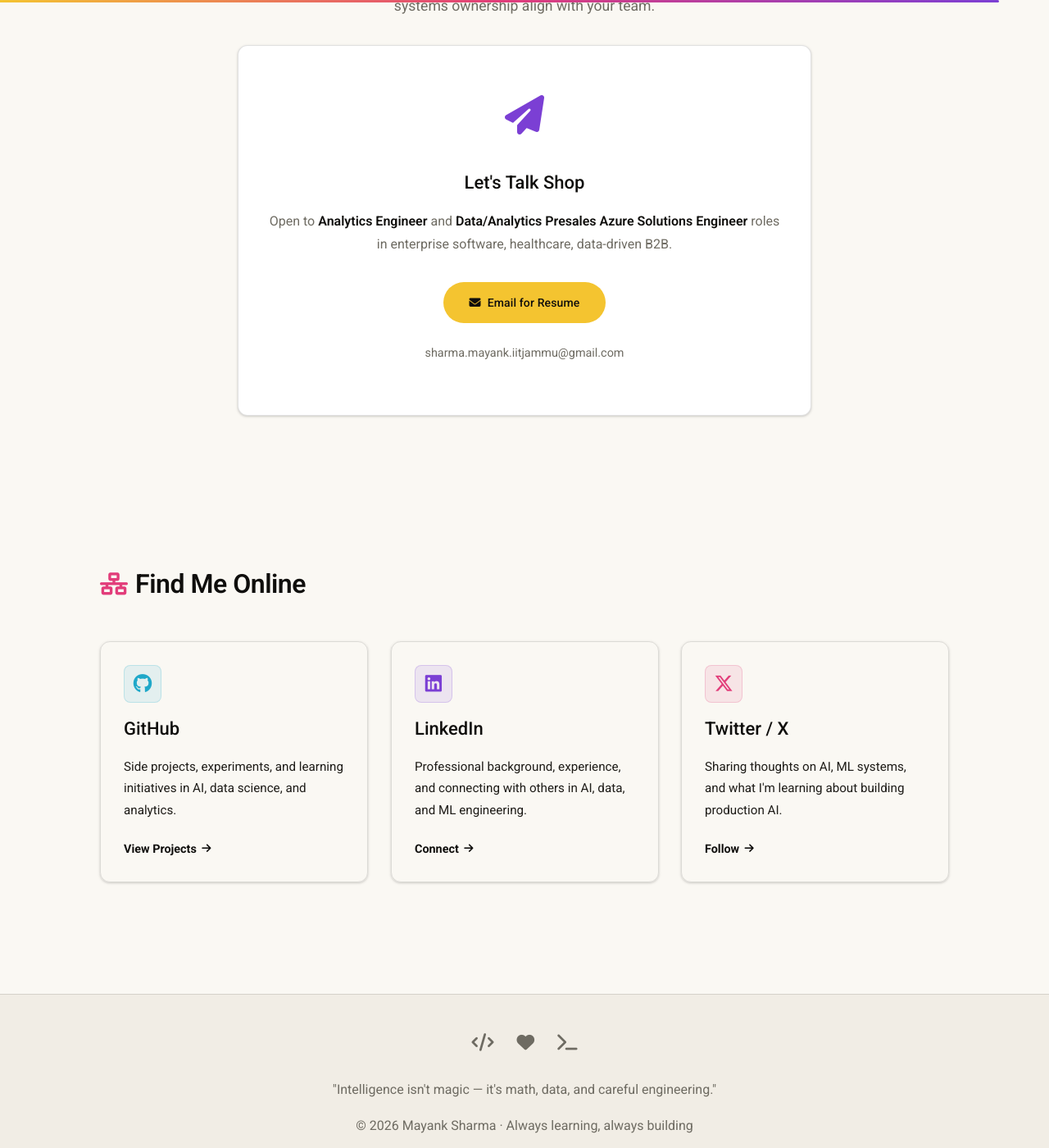
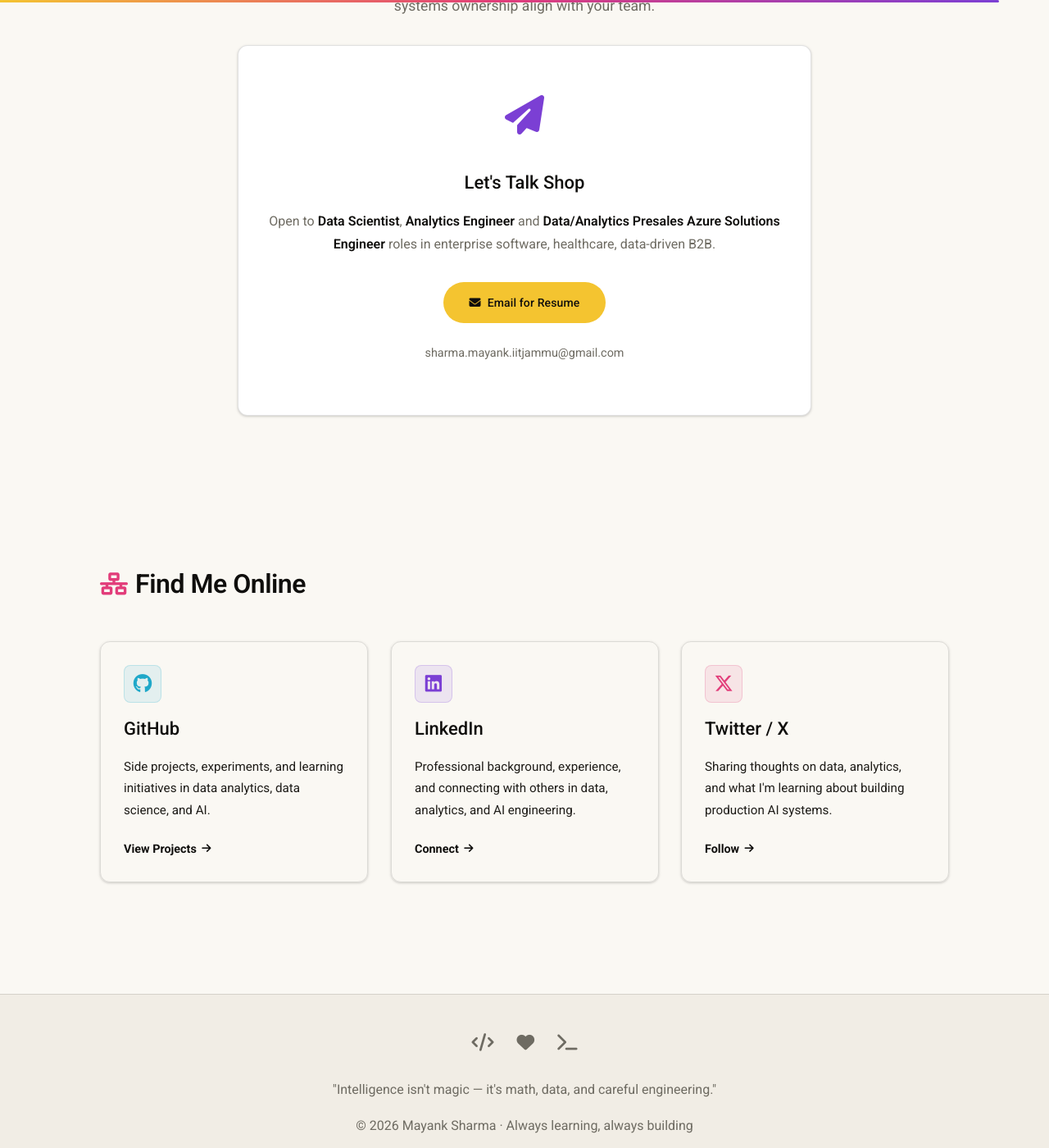
Before and after one commit to mayank1101/mayank1101.github.io, a Jekyll site: the page built from resume.html, in a window 1280 px wide and 1400 px high, scrolled down 1022 px. Shown: the whole window at 82% size. Built offline with Jekyll 4.4.1, drawn with Linux system fonts in a browser that asks for light colours; some of the changed text lies outside the part shown.

Commit message:
upated portfolio across all pages for analytics/data role

```diff
--- a/_includes/head.html
+++ b/_includes/head.html
@@ -28,7 +28,7 @@
 <!-- SEO Meta Tags -->
 <meta
   name="description"
-  content="{% if page.description %}{{ page.description }}{% elsif page.excerpt %}{{ page.excerpt | strip_html | truncatewords: 50 }}{% else %}Mayank Sharma - AI/ML Engineer & Researcher. AAAI 2024 co-author. Building trustworthy GenAI systems at the intersection of research and production.{% endif %}"
+  content="{% if page.description %}{{ page.description }}{% elsif page.excerpt %}{{ page.excerpt | strip_html | truncatewords: 50 }}{% else %}Mayank Sharma - Data Scientist & Analytics Engineer. AAAI 2024 co-author. Building production data, analytics & AI pipelines end to end.{% endif %}"
 />
 <meta name="author" content="Mayank Sharma" />
 <meta
@@ -44,11 +44,11 @@
 <meta property="og:url" content="{{ page.url | absolute_url }}" />
 <meta
   property="og:title"
-  content="{% if page.title %}{{ page.title }} | Mayank Sharma{% else %}Mayank Sharma | AI Researcher & Engineer{% endif %}"
+  content="{% if page.title %}{{ page.title }} | Mayank Sharma{% else %}Mayank Sharma | Data Scientist & Analytics Engineer{% endif %}"
 />
 <meta
   property="og:description"
-  content="{% if page.description %}{{ page.description }}{% elsif page.excerpt %}{{ page.excerpt | strip_html | truncatewords: 50 }}{% else %}AI/ML Engineer & Researcher building trustworthy GenAI systems.{% endif %}"
+  content="{% if page.description %}{{ page.description }}{% elsif page.excerpt %}{{ page.excerpt | strip_html | truncatewords: 50 }}{% else %}Data Scientist & Analytics Engineer building production data, analytics & AI pipelines.{% endif %}"
 />
 <meta
   property="og:image"
@@ -62,11 +62,11 @@
 <meta name="twitter:creator" content="@sharma_mayank11" />
 <meta
   name="twitter:title"
-  content="{% if page.title %}{{ page.title }} | Mayank Sharma{% else %}Mayank Sharma | AI Researcher & Engineer{% endif %}"
+  content="{% if page.title %}{{ page.title }} | Mayank Sharma{% else %}Mayank Sharma | Data Scientist & Analytics Engineer{% endif %}"
 />
 <meta
   name="twitter:description"
-  content="{% if page.description %}{{ page.description }}{% elsif page.excerpt %}{{ page.excerpt | strip_html | truncatewords: 50 }}{% else %}AI/ML Engineer & Researcher building trustworthy GenAI systems.{% endif %}"
+  content="{% if page.description %}{{ page.description }}{% elsif page.excerpt %}{{ page.excerpt | strip_html | truncatewords: 50 }}{% else %}Data Scientist & Analytics Engineer building production data, analytics & AI pipelines.{% endif %}"
 />
 <meta
   name="twitter:image"
@@ -78,7 +78,7 @@
 
 <title>
   {% if page.title %}{{ page.title }} | Mayank Sharma{% else %}Mayank Sharma |
-  AI Researcher & Engineer{% endif %}
+  Data Scientist & Analytics Engineer{% endif %}
 </title>
 
 <!-- Fonts - Consolidated Google Fonts request -->
--- a/index.html
+++ b/index.html
@@ -218,7 +218,8 @@ description: Mayank Sharma — Data Scientist & Analytics Engineer with 4+ years
       connect.
     </p>
     <p class="muted">
-      Open to <strong>Analytics Engineer</strong> and
+      Open to <strong>Data Scientist</strong>,
+      <strong>Analytics Engineer</strong> and
       <strong>Data/Analytics Presales Azure Solutions Engineer</strong>
       roles in enterprise software, healthcare, data-driven B2B.
     </p>
--- a/resume.html
+++ b/resume.html
@@ -33,10 +33,10 @@ description: Resume of Mayank Sharma — Data Scientist & Analytics Engineer wit
         class="badges"
         style="margin-top: 1.5rem; justify-content: flex-start"
       >
-        <span><i class="fas fa-brain"></i> AI & Machine Learning</span>
         <span><i class="fas fa-chart-line"></i> Analytics & Data</span>
         <span><i class="fas fa-hospital"></i> Healthcare AI</span>
         <span><i class="fas fa-sitemap"></i> AI Pipeline Design</span>
+        <span><i class="fas fa-server"></i> Data Pipelines</span>
       </div>
     </div>
   </div>
@@ -72,13 +72,14 @@ description: Resume of Mayank Sharma — Data Scientist & Analytics Engineer wit
     </div>
     <h3 style="margin-bottom: 1rem">Let's Talk Shop</h3>
     <p style="margin-bottom: 2rem; color: var(--muted)">
-      Open to <strong>Analytics Engineer</strong> and
+      Open to <strong>Data Scientist</strong>,
+      <strong>Analytics Engineer</strong> and
       <strong>Data/Analytics Presales Azure Solutions Engineer</strong> roles in
       enterprise software, healthcare, data-driven B2B.
     </p>
     <a
       class="cta cta-large"
-      href="mailto:sharma.mayank.iitjammu@gmail.com?subject=AI%2FML%20Engineer%20Resume%20Request%20-%20[Your%20Name]&body=Hi%20Mayank,%0D%0A%0D%0AI'm%20reaching%20out%20to%20discuss%20an%20AI%2FML%20Engineering%20opportunity..."
+      href="mailto:sharma.mayank.iitjammu@gmail.com?subject=Data%2FAnalytics%20Engineer%20Resume%20Request%20-%20[Your%20Name]&body=Hi%20Mayank,%0D%0A%0D%0AI'm%20reaching%20out%20to%20discuss%20a%20Data%2FAnalytics%20Engineering%20opportunity..."
     >
       <i class="fas fa-envelope"></i> Email for Resume
     </a>
@@ -100,8 +101,8 @@ description: Resume of Mayank Sharma — Data Scientist & Analytics Engineer wit
       <div class="card-icon"><i class="fab fa-github"></i></div>
       <h3>GitHub</h3>
       <p>
-        Side projects, experiments, and learning initiatives in AI, data
-        science, and analytics.
+        Side projects, experiments, and learning initiatives in data
+        analytics, data science, and AI.
       </p>
       <span class="resume-profile-card-link"
         >View Projects <i class="fas fa-arrow-right"></i
@@ -115,8 +116,8 @@ description: Resume of Mayank Sharma — Data Scientist & Analytics Engineer wit
       <div class="card-icon"><i class="fab fa-linkedin"></i></div>
       <h3>LinkedIn</h3>
       <p>
-        Professional background, experience, and connecting with others in AI,
-        data, and ML engineering.
+        Professional background, experience, and connecting with others in
+        data, analytics, and AI engineering.
       </p>
       <span class="resume-profile-card-link"
         >Connect <i class="fas fa-arrow-right"></i
@@ -130,8 +131,8 @@ description: Resume of Mayank Sharma — Data Scientist & Analytics Engineer wit
       <div class="card-icon"><i class="fab fa-x-twitter"></i></div>
       <h3>Twitter / X</h3>
       <p>
-        Sharing thoughts on AI, ML systems, and what I'm learning about building
-        production AI.
+        Sharing thoughts on data, analytics, and what I'm learning about
+        building production AI systems.
       </p>
       <span class="resume-profile-card-link"
         >Follow <i class="fas fa-arrow-right"></i
```
